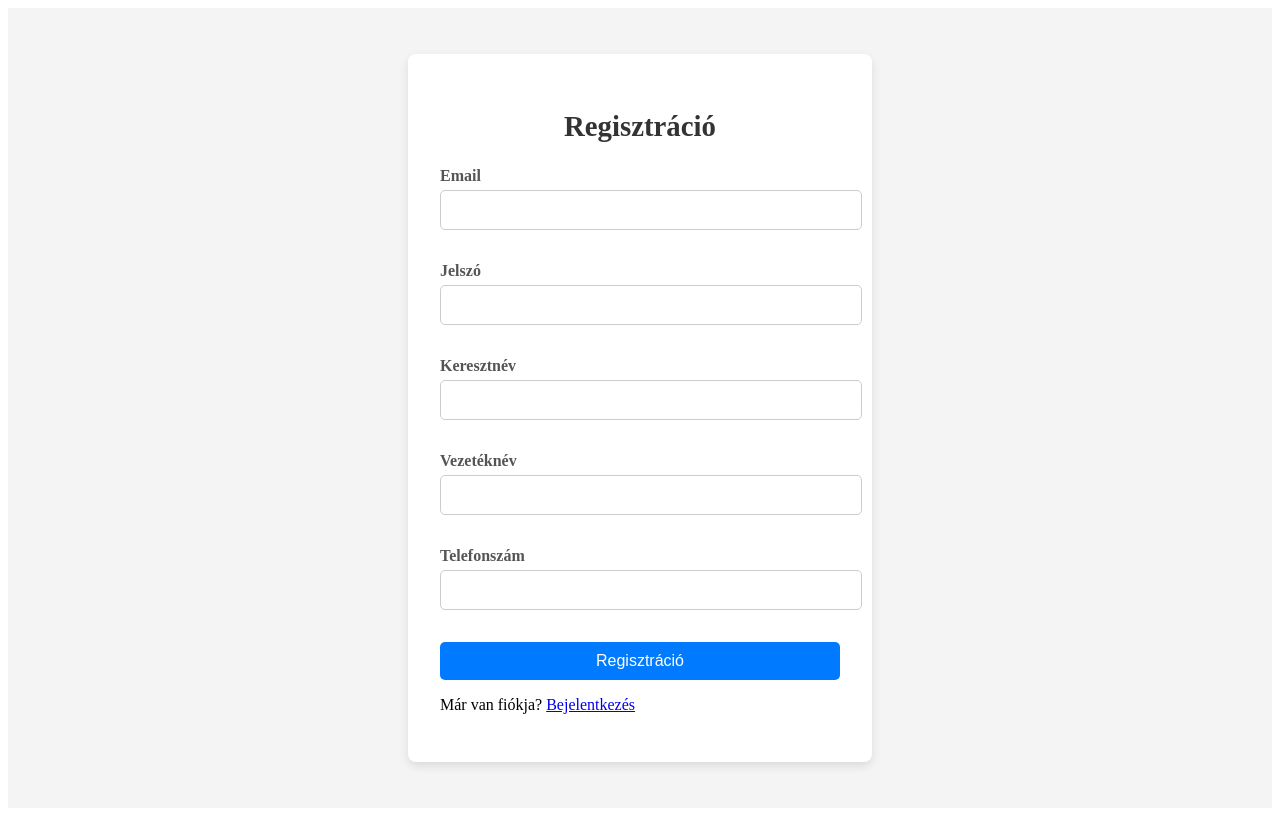
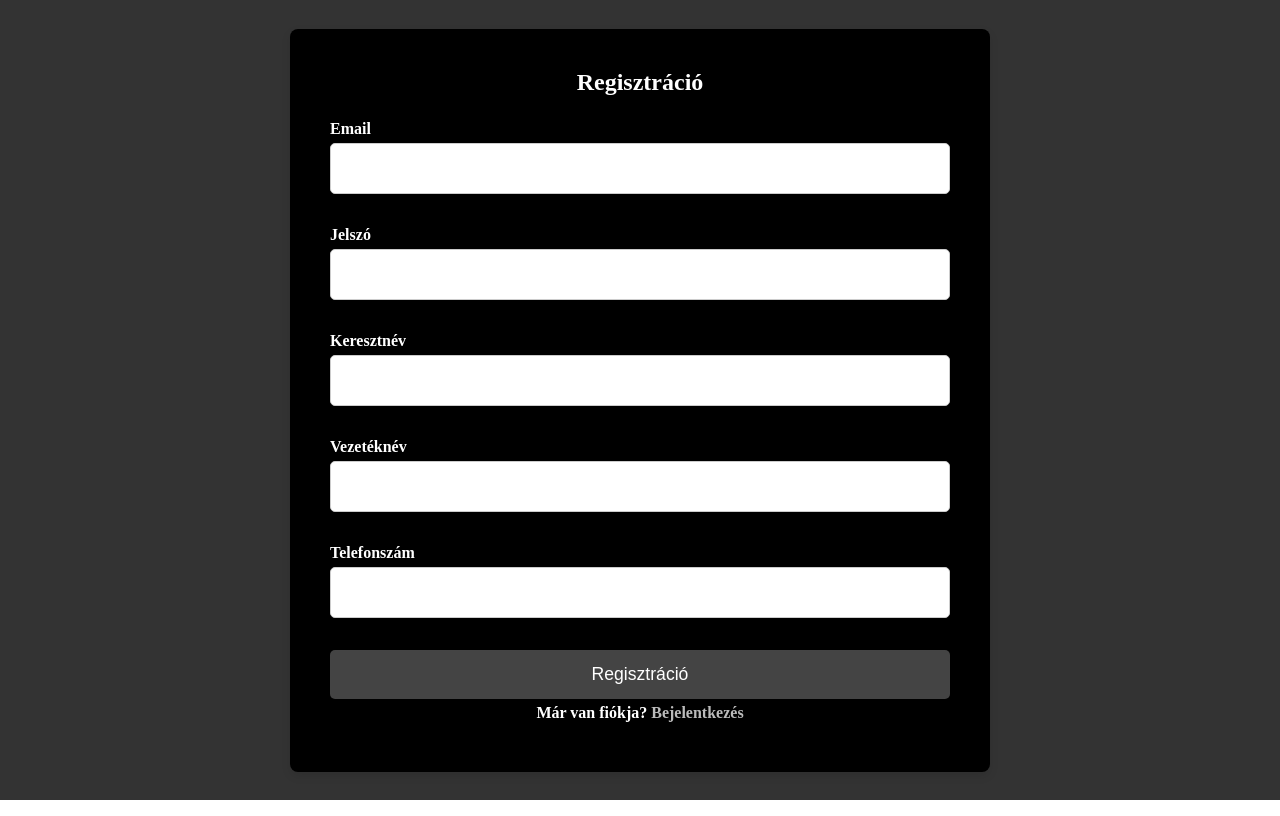
Before and after one commit to ProjectWarehouseManagement/Frontend, a React (Vite) app: page /registration in a window 1280 px wide. Built offline with nearby package versions, Linux system fonts and the light colour scheme.

Commit message:
Add login and register form

```diff
--- a/src/Login/login.tsx
+++ b/src/Login/login.tsx
@@ -61,7 +61,7 @@ const LoginForm: React.FC = () => {
             />
           </div>
           <button type="submit">Bejelentkezés</button>
-          <p>Még nincs fiókja?  gg<NavLink to="/registration">Regisztrácó</NavLink></p>
+          <p>Még nincs fiókja?  <NavLink to="/registration" className={classes.link}>Regisztrácó</NavLink></p>
         </form>
       </div>
     </div>
--- a/src/Login/loginForm.module.css
+++ b/src/Login/loginForm.module.css
@@ -1,26 +1,36 @@
+* {
+  margin: 0;
+  padding: 0;
+  box-sizing: border-box;
+}
+
 .container {
   display: flex;
   flex-direction: column;
   align-items: center;
   justify-content: center;
   min-height: 100vh;
-  background-color: #f4f4f4;
+  background-color: #333333;
+  padding: 20px;
 }
 
 .formWrapper {
-  background: white;
+  background: black;
   padding: 2rem;
   border-radius: 8px;
   box-shadow: 0px 4px 10px rgba(0, 0, 0, 0.1);
-  max-width: 400px;
-  width: 100%;
+  width: 90%;
+  max-width: 600px;
+  min-height: 400px;
 }
+
 
 h2 {
   text-align: center;
-  color: #333;
+  color: white !important;
   margin-bottom: 1.5rem;
 }
+
 
 form {
   display: flex;
@@ -31,11 +41,20 @@ label {
   font-weight: bold;
   margin-bottom: 5px;
   display: block;
+  color: white !important;
+}
+
+p {
+  font-weight: bold;
+  margin-bottom: 10px;
+  display: block;
+  color: white;
+  text-align: center;
 }
 
 input {
   width: 100%;
-  padding: 10px;
+  padding: 12px;
   margin-bottom: 1rem;
   border: 1px solid #ccc;
   border-radius: 5px;
@@ -49,18 +68,19 @@ input:focus {
 }
 
 button {
-  background-color: #007bff;
+  background-color: #444444;
   color: white;
-  padding: 10px;
+  padding: 12px;
   border: none;
   border-radius: 5px;
+  margin-bottom: 5px;
   font-size: 1rem;
   cursor: pointer;
   transition: background-color 0.3s ease;
 }
 
 button:hover {
-  background-color: #0056b3;
+  background-color: #555555;
 }
 
 .message {
@@ -76,3 +96,56 @@ button:hover {
 .error {
   color: red;
 }
+
+.link {
+  color: #bbbbbb;
+  text-decoration: none;
+}
+
+.link:hover {
+  color: white;
+  text-decoration: underline;
+}
+
+@media (max-width: 600px) {
+  .formWrapper {
+    width: 100%;
+    padding: 1.5rem;
+    max-width: 350px;
+  }
+
+  input {
+    padding: 10px;
+    font-size: 0.9rem;
+  }
+
+  button {
+    padding: 10px;
+    font-size: 1rem;
+  }
+
+  h2 {
+    font-size: 1.2rem;
+  }
+}
+
+@media (min-width: 1200px) {
+  .formWrapper {
+    max-width: 700px;
+    padding: 2.5rem;
+  }
+
+  input {
+    padding: 14px;
+    font-size: 1.1rem;
+  }
+
+  button {
+    padding: 14px;
+    font-size: 1.1rem;
+  }
+
+  h2 {
+    font-size: 1.5rem;
+  }
+}
--- a/src/Registration/registration.tsx
+++ b/src/Registration/registration.tsx
@@ -17,7 +17,7 @@ const RegisterForm = () => {
     setSuccess("");
 
     try {
-      const response = await fetch("http://localhost:3000/register", {
+      const response = await fetch("http://localhost:3000/users", {
         method: "POST",
         headers: {
           "Content-Type": "application/json",
@@ -100,7 +100,7 @@ const RegisterForm = () => {
           </div>
 
           <button type="submit" className={classes.button}>Regisztráció</button>
-          <p>Már van fiókja?   <NavLink to="/">Bejelentkezés</NavLink></p>
+          <p>Már van fiókja?   <NavLink to="/" className={classes.link}>Bejelentkezés</NavLink></p>
         </form>
       </div>
     </div>
--- a/src/Registration/registrationForm.module.css
+++ b/src/Registration/registrationForm.module.css
@@ -1,32 +1,36 @@
-/* Központi konténer */
+* {
+  margin: 0;
+  padding: 0;
+  box-sizing: border-box;
+}
+
 .container {
   display: flex;
   flex-direction: column;
   align-items: center;
   justify-content: center;
   min-height: 100vh;
-    background-color: #f4f4f4;
+  background-color: #333333;
+  padding: 20px;
 }
 
-  /* Formázott űrlap */
 .formWrapper {
-    background: white;
+  background: black;
   padding: 2rem;
   border-radius: 8px;
   box-shadow: 0px 4px 10px rgba(0, 0, 0, 0.1);
-    max-width: 400px;
-    width: 100%;
+  width: 90%;
+  max-width: 600px;
+  min-height: 400px;
 }
 
-  /* Cím */
 h2 {
   text-align: center;
-    color: #333;
+  color: white;
   margin-bottom: 1.5rem;
   font-size: 1.8rem;
 }
 
-  /* Üzenetek */
 .message {
   text-align: center;
   font-weight: bold;
@@ -41,7 +45,6 @@
   color: red;
 }
 
-  /* Input mezők */
 .formGroup {
   margin-bottom: 1rem;
 }
@@ -50,12 +53,12 @@
   font-weight: bold;
   margin-bottom: 5px;
   display: block;
-    color: #555;
+  color: white;
 }
 
 input {
   width: 100%;
-    padding: 10px;
+  padding: 12px;
   border: 1px solid #ccc;
   border-radius: 5px;
   font-size: 1rem;
@@ -67,11 +70,10 @@
   outline: none;
 }
 
-  /* Gomb */
 .button {
-    background-color: #007bff;
+  background-color: #444444;
   color: white;
-    padding: 10px;
+  padding: 12px;
   border: none;
   border-radius: 5px;
   font-size: 1rem;
@@ -81,5 +83,58 @@
 }
 
 .button:hover {
-    background-color: #0056b3;
+  background-color: #555555;
 }
+
+.link {
+  color: #bbbbbb;
+  text-decoration: none;
+}
+
+.link:hover {
+  color: white;
+  text-decoration: underline;
+}
+
+@media (max-width: 600px) {
+  .formWrapper {
+    width: 100%;
+    padding: 1.5rem;
+    max-width: 350px;
+  }
+
+  input {
+    padding: 10px;
+    font-size: 0.9rem;
+  }
+
+  .button {
+    padding: 10px;
+    font-size: 1rem;
+  }
+
+  h2 {
+    font-size: 1.4rem;
+  }
+}
+
+@media (min-width: 1200px) {
+  .formWrapper {
+    max-width: 700px;
+    padding: 2.5rem;
+  }
+
+  input {
+    padding: 14px;
+    font-size: 1.1rem;
+  }
+
+  .button {
+    padding: 14px;
+    font-size: 1.1rem;
+  }
+
+  h2 {
+    font-size: 1.5rem;
+  }
+}
```
Lines whose indentation alone changed are shown as unchanged.
